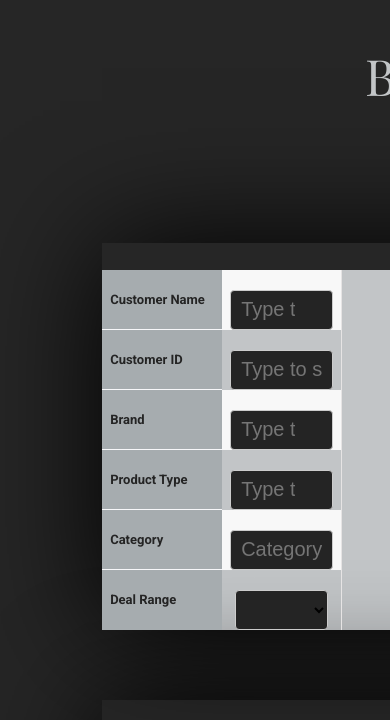
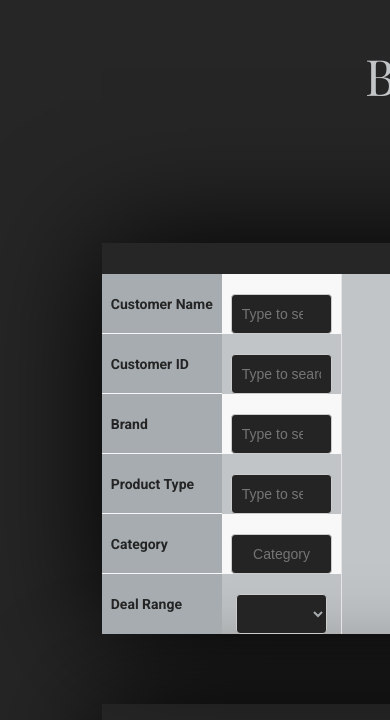
Before and after one commit to userJFD/Pricing-Tool, a React (Vite) app: page / in a window 390 px wide. Shown: the part 124-844 px from the top of the page. Built offline with nearby package versions, Linux system fonts and the light colour scheme.

Commit message:
Split rest of components

```diff
--- a/src/App.css
+++ b/src/App.css
@@ -57,7 +57,7 @@ h2{
 }
 
 .fl-table td {
-  border-right: 1px solid #f8f8f8;
+  border-right: 1px solid #000000;
   font-size: 20px;
   color: black;
 }
@@ -92,6 +92,7 @@ h2{
   box-sizing: border-box;
   text-align: center;
   background: #242424;
+  color: #A6ACAF;
 }
 
 .dropdown-container {
--- /dev/null
+++ b/src/components/CategorySelector.jsx
@@ -0,0 +1,15 @@
+import React from 'react';
+
+function CategorySelector({ category }) {
+  return (
+    <input
+      className="category"
+      type="text"
+      value={category}
+      placeholder="Category"
+      readOnly
+    />
+  );
+}
+
+export default CategorySelector;
--- /dev/null
+++ b/src/components/DealRangeSelector.jsx
@@ -0,0 +1,31 @@
+import React from 'react';
+import '../styles/DetailSelector.css';
+
+const DealRangeSelector = ({ dealRange, onDealRangeChange }) => {
+  const dealRanges = [
+    "<150k",
+    "125k-150k",
+    "100k-125k",
+    "75k-100k",
+    "50k-75k",
+    "25k-50k",
+    "20k-25k",
+    "15k-20k",
+    "10k-15k",
+    "5k-10k",
+    ">5k"
+  ];
+
+  return (
+    <select className="select" value={dealRange} onChange={onDealRangeChange}>
+      <option value=""></option>
+      {dealRanges.map((range, index) => (
+        <option key={index} value={range}>
+          {range}
+        </option>
+      ))}
+    </select>
+  );
+};
+
+export default DealRangeSelector;
--- a/src/components/DetailTable.jsx
+++ b/src/components/DetailTable.jsx
@@ -1,8 +1,11 @@
-import { useState, useEffect } from 'react';
+import React, { useState, useEffect } from 'react';
 import '../styles/DetailSelector.css';
 import CustomerNameSelector from './CustomerNameSelector';
 import CustomerIDSelector from './CustomerIDSelector';
 import BrandSelector from './BrandSelector';
+import DealRangeSelector from './DealRangeSelector';
+import ProductTypeSelector from './ProductTypeSelector';
+import CategorySelector from './CategorySelector';
 
 const CUSTOMER_DATA_URL = '/data/customers.json';
 const PRODUCT_DATA_URL = '/data/products.json';
@@ -14,22 +17,7 @@ function DetailTable() {
   const [products, setProducts] = useState([]);
   const [productType, setProductType] = useState("");
   const [category, setCategory] = useState("");
-  const [filteredProducts, setFilteredProducts] = useState([]);
   const [dealRange, setDealRange] = useState("");
-
-  const dealRanges = [
-    "<150k",
-    "125k-150k",
-    "100k-125k",
-    "75k-100k",
-    "50k-75k",
-    "25k-50k",
-    "20k-25k",
-    "15k-20k",
-    "10k-15k",
-    "5k-10k",
-    ">5k"
-  ];
 
   // Fetch customer data from API
   useEffect(() => {
@@ -51,37 +39,8 @@ function DetailTable() {
       .catch(error => console.error('Error fetching product data:', error));
   }, []);
 
-
-  useEffect(() => {
-    if (productType) {
-      const filtered = products.filter(product =>
-        product.productType.toLowerCase().includes(productType.toLowerCase())
-      );
-      setFilteredProducts(filtered);
-
-      const exactMatch = products.find(product => product.productType.toLowerCase() === productType.toLowerCase());
-      if (exactMatch) {
-        setCategory(exactMatch.category);
-      } else {
-        setCategory("");
-      }
-    } else {
-      setFilteredProducts(products);
-      setCategory("");
-    }
-  }, [productType, products]);
-
-  const handleProductTypeChange = (event) => {
-    setProductType(event.target.value);
-  };
-
   const handleDealRangeChange = (event) => {
     setDealRange(event.target.value);
-  };
-
-  const handleProductTypeSelect = (product) => {
-    setProductType(product.productType);
-    setCategory(product.category);
   };
 
   return (
@@ -116,45 +75,24 @@ function DetailTable() {
               />
             </td>
             <td>
-              <BrandSelector/>
+              <BrandSelector />
             </td>
             <td>
-              <input
-                type="text"
-                value={productType}
-                onChange={handleProductTypeChange}
-                placeholder="Type to search..."
-                list="product-types"
-              />
-              <datalist id="product-types">
-                {filteredProducts.map((product) => (
-                  <option
-                    key={product.productType}
-                    value={product.productType}
-                    onClick={() => handleProductTypeSelect(product)}
-                  >
-                    {product.productType}
-                  </option>
-                ))}
-              </datalist>
-            </td>
-            <td>
-              <input className="category"
-                type="text"
-                value={category}
-                placeholder="Category"
-                readOnly
+              <ProductTypeSelector
+                products={products}
+                productType={productType}
+                setProductType={setProductType}
+                setCategory={setCategory}
               />
             </td>
             <td>
-              <select className="select" value={dealRange} onChange={handleDealRangeChange}>
-                <option value=""></option>
-                {dealRanges.map((range, index) => (
-                  <option key={index} value={range}>
-                    {range}
-                  </option>
-                ))}
-              </select>
+              <CategorySelector category={category} />
+            </td>
+            <td>
+              <DealRangeSelector
+                dealRange={dealRange}
+                onDealRangeChange={handleDealRangeChange}
+              />
             </td>
           </tr>
         </tbody>
--- /dev/null
+++ b/src/components/ProductTypeSelector.jsx
@@ -0,0 +1,58 @@
+import React, { useState, useEffect } from 'react';
+
+function ProductTypeSelector({ products, productType, setProductType, setCategory }) {
+  const [filteredProducts, setFilteredProducts] = useState([]);
+
+  useEffect(() => {
+    if (productType) {
+      const filtered = products.filter(product =>
+        product.productType.toLowerCase().includes(productType.toLowerCase())
+      );
+      setFilteredProducts(filtered);
+
+      const exactMatch = products.find(product => product.productType.toLowerCase() === productType.toLowerCase());
+      if (exactMatch) {
+        setCategory(exactMatch.category);
+      } else {
+        setCategory("");
+      }
+    } else {
+      setFilteredProducts(products);
+      setCategory("");
+    }
+  }, [productType, products]);
+
+  const handleProductTypeChange = (event) => {
+    setProductType(event.target.value);
+  };
+
+  const handleProductTypeSelect = (product) => {
+    setProductType(product.productType);
+    setCategory(product.category);
+  };
+
+  return (
+    <>
+      <input
+        type="text"
+        value={productType}
+        onChange={handleProductTypeChange}
+        placeholder="Type to search..."
+        list="product-types"
+      />
+      <datalist id="product-types">
+        {filteredProducts.map((product) => (
+          <option
+            key={product.productType}
+            value={product.productType}
+            onClick={() => handleProductTypeSelect(product)}
+          >
+            {product.productType}
+          </option>
+        ))}
+      </datalist>
+    </>
+  );
+}
+
+export default ProductTypeSelector;
--- a/src/styles/DetailSelector.css
+++ b/src/styles/DetailSelector.css
@@ -6,13 +6,13 @@
 input[type="text"] {
     width: 100%;
     padding: 10px;
-    font-size: 20px;
+    font-size: 14px;
     margin-bottom: 10px;
 }
 
 .dropdown-container select {
     width: 100%;
-    font-size: 20px;
+    font-size: 14px;
     padding: 10px;
     display: flex;
     flex-direction: column;
--- a/src/styles/PricingTable.css
+++ b/src/styles/PricingTable.css
@@ -5,7 +5,7 @@
 
 .fl-table {
     border-radius: 5px;
-    font-size: 23px;
+    font-size: 18px;
     font-weight: normal;
     border: none;
     border-collapse: collapse;
@@ -22,7 +22,7 @@
 
 .fl-table td {
     border-right: 1px solid #303030;
-    font-size: 20px;
+    font-size: 16px;
     color: #242424;
 }
 
@@ -47,8 +47,9 @@
 
 .sellingpricetotal {
     background: #A6ACAF;
-    color: #ffffff !important;
+    color: #000000 !important;
     font-weight: bold;
+    font-size: 20px !important;
 }
 
 .css-19bb58m {
@@ -74,7 +75,7 @@
 
 .css-1nmdiq5-menu  {
   cursor: pointer !important;
-  font-size: 19px !important;
+  font-size: 14px !important;
 }
 
 .css-1xc3v61-indicatorContainer {
@@ -92,7 +93,7 @@
       content: "Scroll horizontally >";
       display: block;
       text-align: right;
-      font-size: 11px;
+      font-size: 14px;
       color: #c2c5c7;
       padding: 0 0 10px;
     }
@@ -118,7 +119,7 @@
       overflow-x: hidden;
       overflow-y: auto;
       width: 120px;
-      font-size: 13px;
+      font-size: 14px;
       text-overflow: ellipsis;
     }
     .fl-table thead th {
@@ -147,10 +148,10 @@
     }
 
     .css-13cymwt-control {
-      font-size: 13px !important;
+      font-size: 14px !important;
     }
 
     .css-1nmdiq5-menu  {
-      font-size: 16px !important;
+      font-size: 14px !important;
     }
 }
--- a/src/styles/ScreenshotButton.css
+++ b/src/styles/ScreenshotButton.css
@@ -2,7 +2,7 @@ button {
     color: #ffffff;
     border: none;
     padding: 10px 20px;
-    font-size: 18px;
+    font-size: 16px;
     border-radius: 4px;
     cursor: pointer;
     transition: background-color 0.3s ease;
```
